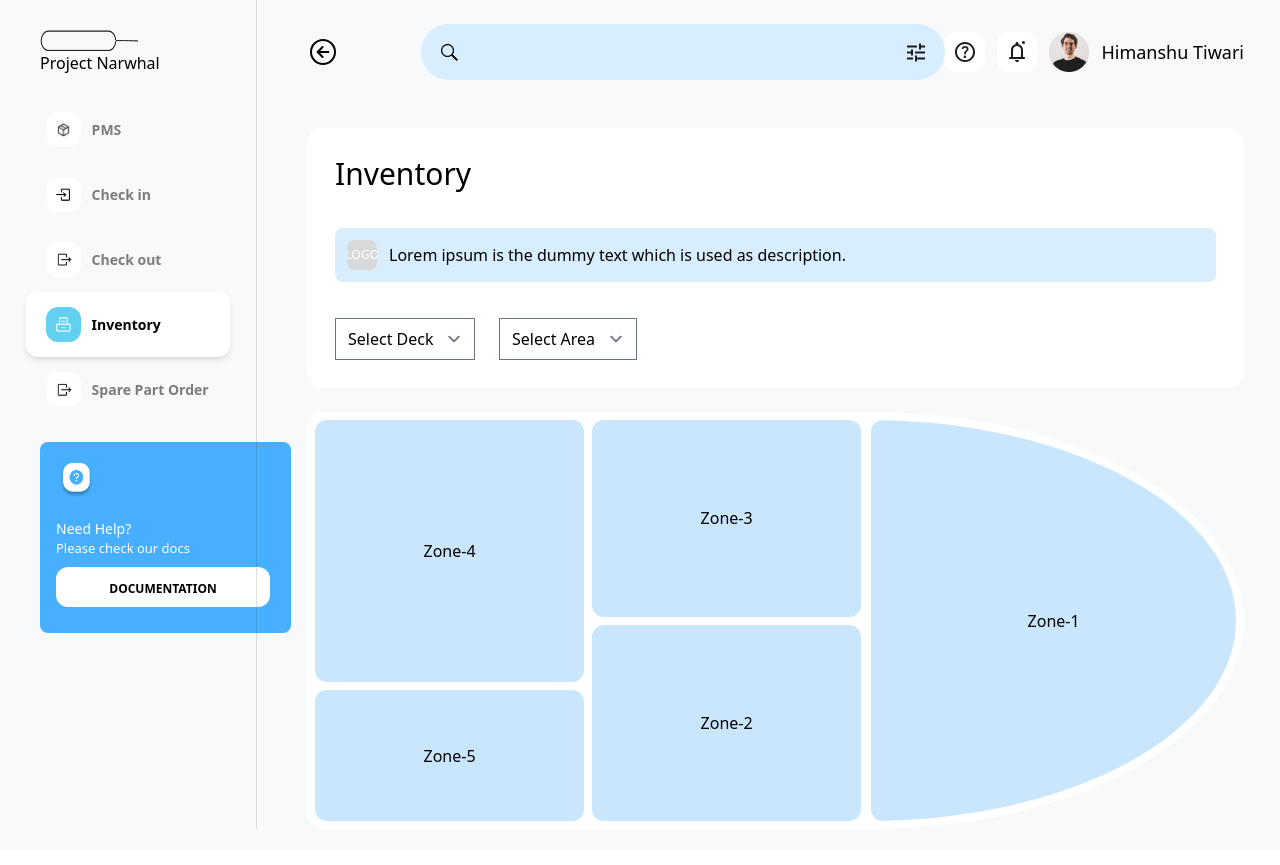
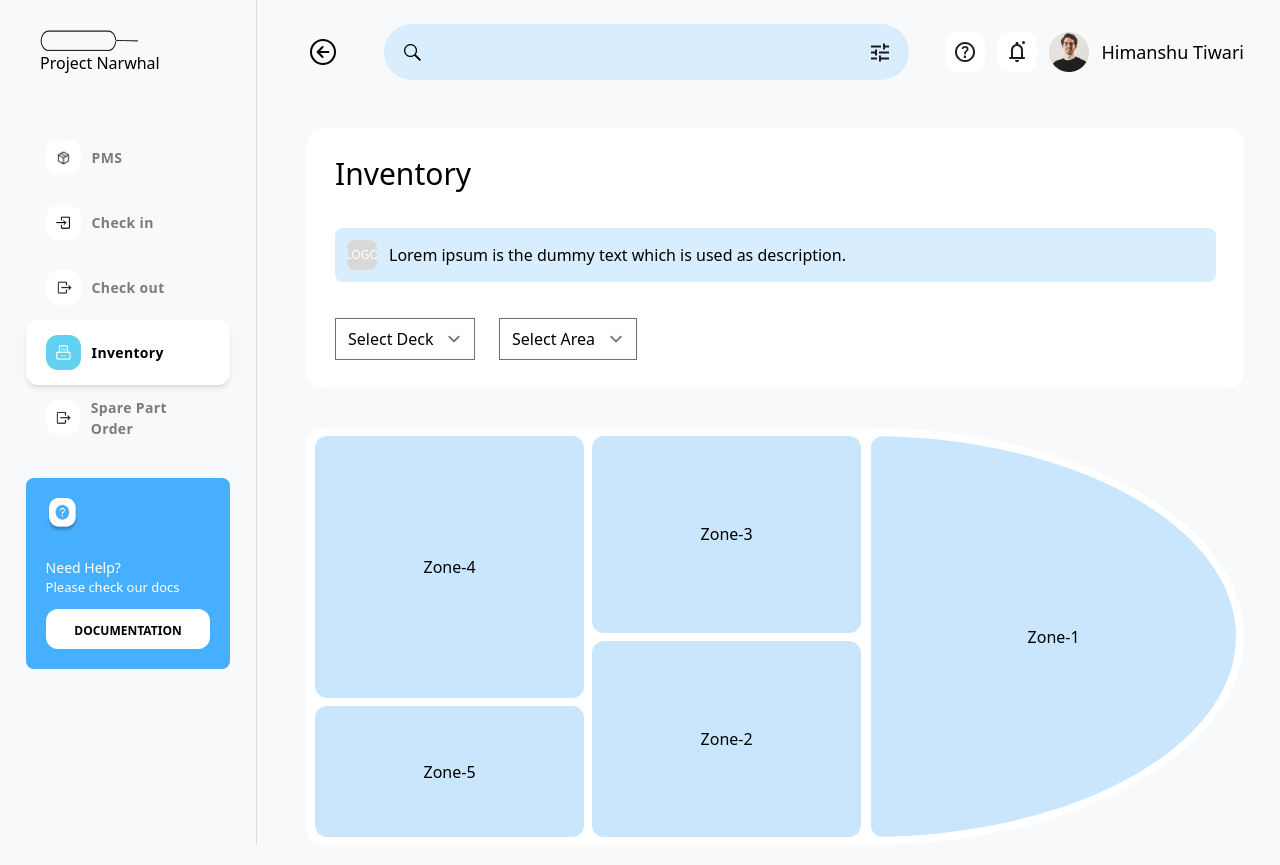
Before and after one commit to shivangbirla/narwahal_og, a React (Create React App) app: page / in a window 1280 px wide. Built offline with nearby package versions, Linux system fonts and the light colour scheme.

Commit message:
new routing

```diff
--- a/src/App.jsx
+++ b/src/App.jsx
@@ -6,8 +6,9 @@ import Home from "./componenets/Home";
 import Sidebar from "./componenets/Sidebar";
 import Base from "./componenets/Base";
 import { MainContext } from "./componenets/Context";
-import { Drawer } from "@mui/material";
+import { Divider, Drawer } from "@mui/material";
 import Signup from "./componenets/Signup";
+import Navbar from "./componenets/Navbar";
 
 const App = () => {
   const [searchValue, setSearchValue] = useState("areaa");
@@ -24,15 +25,28 @@ const App = () => {
         </Drawer>
       </React.Fragment>
       {/* <Base /> */}
+
+      <div className="h-auto w-screen pr-9 min-h-screen box-border overflow-y-scroll bg-[#F8F9FA] flex lg:gap-0 pb-5">
+        <div className="hidden lg:block">
+          <Sidebar className="" />
+        </div>
+        <Divider orientation="vertical" className="hidden lg:block" flexItem />
+        <div className="flex w-full flex-col pl-[50px] gap-6 mb-48 md:mb-auto h-fit">
+          <Navbar setSearchValue={setSearchValue} />
           <Routes>
             <Route
               path="/"
               element={
-            <Home searchValue={searchValue} setSearchValue={setSearchValue} />
+                <Home
+                  searchValue={searchValue}
+                  setSearchValue={setSearchValue}
+                />
               }
             />
             <Route path="/zone" element={<Zone />} />
           </Routes>
+        </div>
+      </div>
     </div>
     // <Signup />
   );
--- a/src/componenets/Home.jsx
+++ b/src/componenets/Home.jsx
@@ -8,20 +8,11 @@ import { Divider } from "@mui/material";
 
 const Home = ({ searchValue, setSearchValue }) => {
   return (
-    <div className="h-auto w-screen pr-9 min-h-screen box-border overflow-y-scroll bg-[#F8F9FA] flex lg:gap-0 pb-5">
-      <div className="hidden lg:block">
-        <Sidebar className="" />
+    <div className="flex flex-col gap-10">
+      <Inventory />
+      <div className="max-w-[1213px]">
+        <Base className="" />
       </div>
-      <Divider orientation="vertical" className="hidden lg:block" flexItem />
-      <div className="flex w-full flex-col pl-[50px] gap-6 mb-48 md:mb-auto h-fit">
-        <Navbar setSearchValue={setSearchValue} />
-        <Inventory />
-        <div className="max-w-[1213px]">
-          <Base className="" />
-        </div>
-      </div>
-
-      {/* <Area searchValue={searchValue} /> */}
     </div>
   );
 };
--- a/src/componenets/Navbar.jsx
+++ b/src/componenets/Navbar.jsx
@@ -48,7 +48,7 @@ const Navbar = ({ searchValue, setSearchValue }) => {
           className="w-[32px] h-[32px] cursor-pointer"
         />
       </div>
-      <div className="flex ml-2 sm:ml-auto rounded-full bg py-2 px-5 bg-[#D8EEFF] w-[56%] justify-between items-center">
+      <div className="flex ml-2  rounded-full bg py-2 px-5 bg-[#D8EEFF] w-[56%] justify-between items-center">
         <img src={question} alt="" className="w-[17px] h-[17px]" />
         <input
           type="text"
--- a/src/componenets/Sidebar.jsx
+++ b/src/componenets/Sidebar.jsx
@@ -59,7 +59,7 @@ const Sidebar = () => {
 
   return (
     <>
-      <nav className="box-border border-box h-full bg-inherit w-[20vw]">
+      <nav className="box-border border-box h-full bg-inherit flex flex-col gap-7 w-[20vw]">
         <div className="flex flex-col pt-[30px] mb-6 px-10">
           <img
             src={narwahal_logo}
@@ -88,28 +88,32 @@ const Sidebar = () => {
                   <img
                     src={item.img}
                     alt={item.alt}
-                    className={`w-[17px] h-[17px] ${active?"invert grayscale":""} `}
+                    className={`w-[17px] h-[17px] ${
+                      active ? "invert grayscale" : ""
+                    } `}
                   />
                 </div>
-                <span className="text-[14px]">{item.text}</span>
+                <span className="text-[14px] tracking-wide">{item.text}</span>
               </li>
             );
           })}
         </ul>
-        <div className="w-[251px] h-[190.5px] bg-[#47AFFF] mx-10 mt-5 pt-[1px] rounded-lg">
+        <div className="w-4/5 max-w-[251px] h-[190.5px] bg-[#47AFFF] gap-3 flex flex-col  mx-auto p-5  rounded-lg">
           <img
             alt="icon"
             src={icon_img}
-            className="w-[33px] h-[35px] m-5 cursor-pointer"
+            className="w-[33px] h-[35px]  cursor-pointer"
           />
-          <span className="text-[#ffffff] block ml-4 text-[14px]">
-            Need Help?
-          </span>
-          <span className="text-[#ffffff] block text-[13px] ml-4">
-            Please check our docs
-          </span>
+          <div>
+            <span className="text-[#ffffff] mt-3 block text-[14px]">
+              Need Help?
+            </span>
+            <span className="text-[#ffffff] block text-[13px] ">
+              Please check our docs
+            </span>
+          </div>
           <button
-            className={`w-[214px] h-[40px] bg-white rounded-xl ml-4 mt-2 cursor-pointer ${
+            className={`w-full h-[40px] self-center bg-white rounded-xl  cursor-pointer ${
               selectedItem === "documentation"
                 ? "active:scale-95 transition-all duration-20 ease-in-out shadow-md"
                 : ""
--- a/src/componenets/Zone.jsx
+++ b/src/componenets/Zone.jsx
@@ -22,19 +22,9 @@ const Zone = ({ searchValue, setSearchValue }) => {
     return searchParamss;
   };
   const params = getParams();
-  if (loading) return <ZoneLoader />;
+  // if (loading) return <ZoneLoader />;
   return (
-    <div className="h-auto w-screen pr-9 min-h-screen box-border overflow-y-scroll  bg-[#F8F9FA] flex lg:gap-0 pb-5">
-      <div className="hidden lg:block">
-        <Sidebar className="" />
-      </div>
-      <Divider
-        orientation="vertical"
-        className="hidden lg:block px-0"
-        flexItem
-      />
-      <div className="flex flex-col gap-6 pl-[50px]">
-        <Navbar setSearchValue={setSearchValue} />
+    <div className="flex flex-col gap-10">
       <Inventory isZone={true} />
       <div className="flex flex-col md:flex-row gap-9 justify-between">
         <Showcase setloading={setloading} params={params} />
@@ -51,9 +41,6 @@ const Zone = ({ searchValue, setSearchValue }) => {
         </div>
       </div>
     </div>
-
-      {/* <Area searchValue={searchValue} /> */}
-    </div>
   );
 };
 
```
Lines whose indentation alone changed are shown as unchanged.
